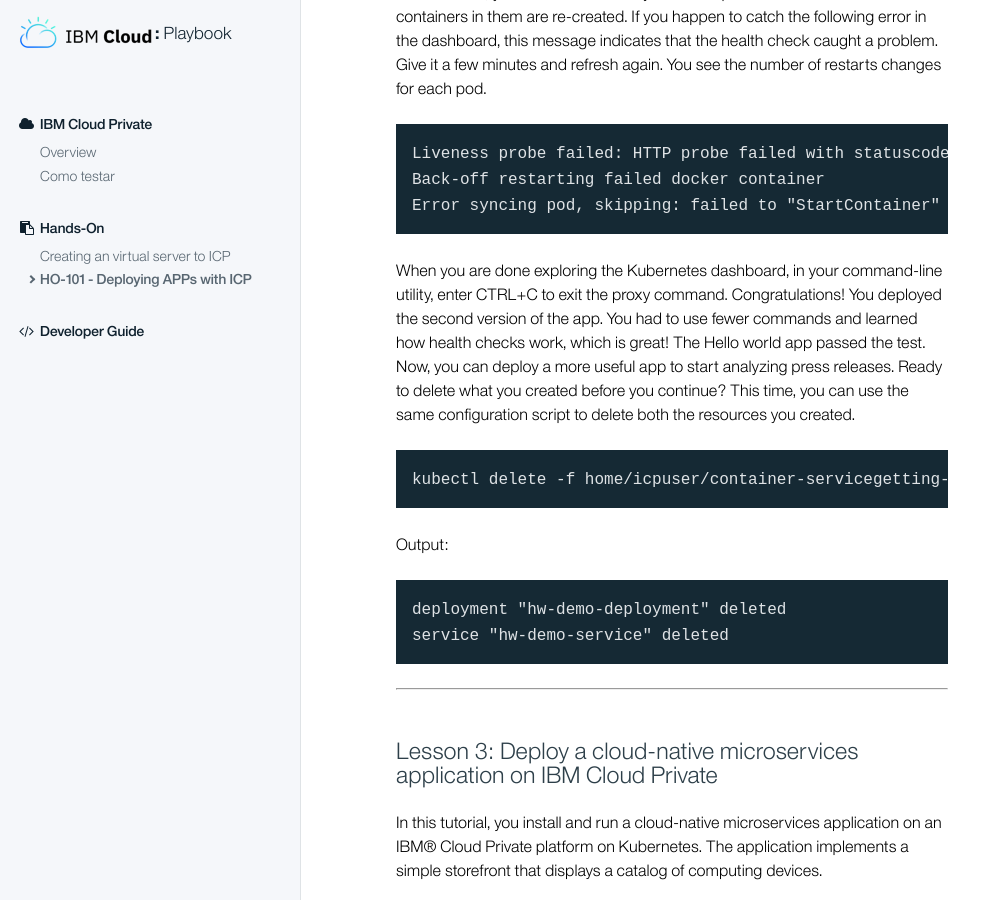
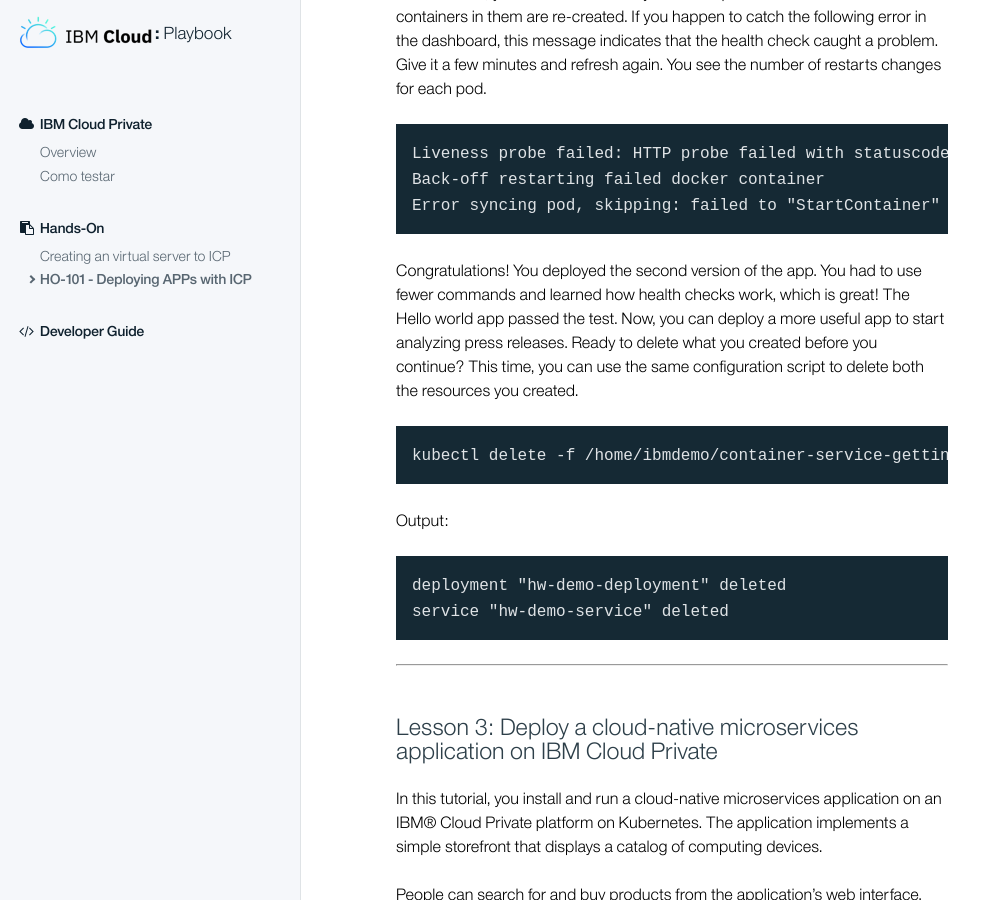
Before and after one commit to IBMCloudBrazil/ibmcloudbrazil.github.io, a Jekyll site: the page built from _content/handson/ho-101.md, in a window 1280 px wide and 900 px high, scrolled down 11284 px. Shown: the whole window, without its empty margins (0-992 px from the left). Built offline with Jekyll 4.4.1, drawn with Linux system fonts in a browser that asks for light colours; some of the changed text lies outside the part shown.

Commit message:
atualização

````diff
--- a/_content/handson/ho-101.md
+++ b/_content/handson/ho-101.md
@@ -360,12 +360,11 @@
 Error syncing pod, skipping: failed to "StartContainer" for "hwarmada-container" with CrashLoopBackOff: "Back-off 1m20s restarting failed container=hwarmada-container pod=hwarmadademo-deployment-3090568676-3s8v1_default(458320e7-059b-11e78941-56171be20503)"
 ```
 
-When you are done exploring the Kubernetes dashboard, in your command-line utility, enter CTRL+C to exit the proxy command.
 Congratulations! You deployed the second version of the app. You had to use fewer commands and learned how health checks work, which is great! The Hello world app passed the test. Now, you can deploy a more useful app to start analyzing press releases.
 Ready to delete what you created before you continue? This time, you can use the same configuration script to delete both the resources you created.
 
 ```
-kubectl delete -f home/icpuser/container-servicegetting-started-wt/Stage2/healthcheck.yml
+kubectl delete -f /home/ibmdemo/container-service-getting-started-wt/Stage2/healthcheck.yml
 ```
 
 Output:
````
Also changed, not shown: other parts of _content/handson/ho-101.md (+1 -1 lines).
